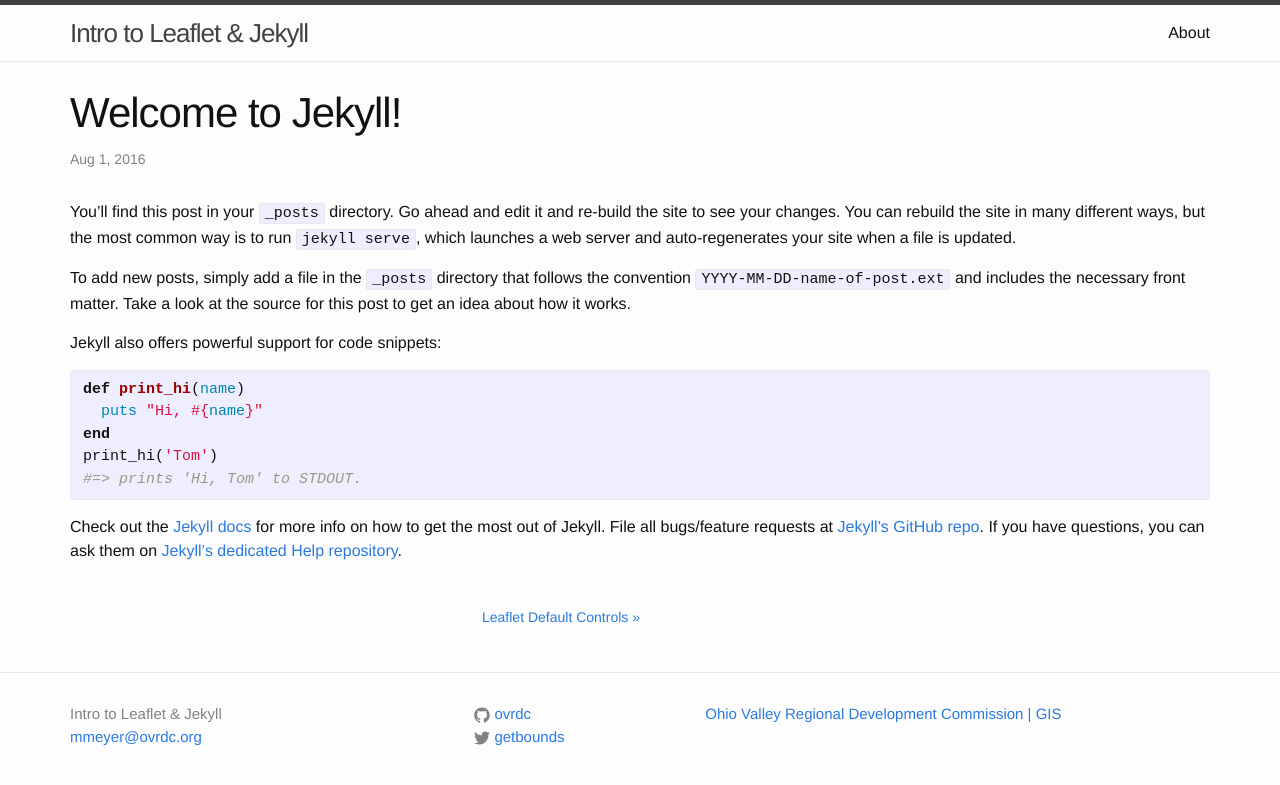
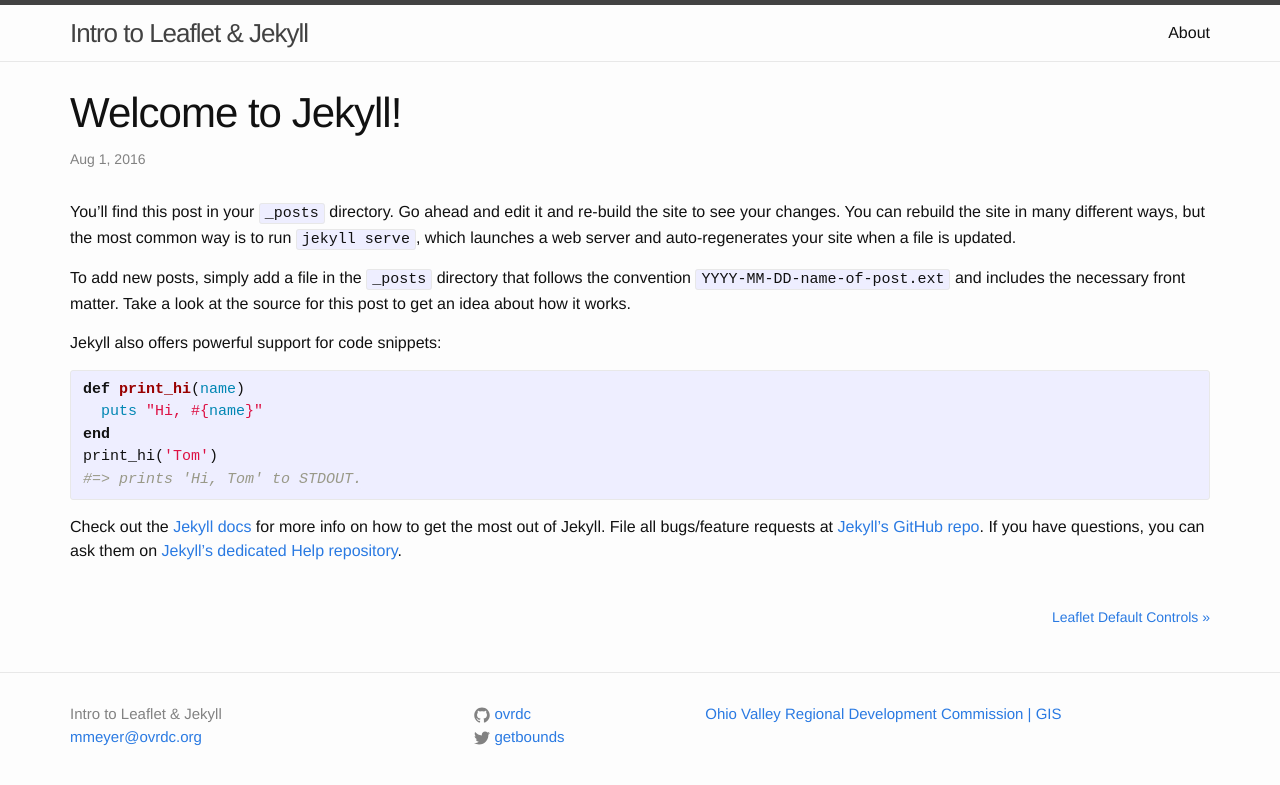
Before and after one commit to ovrdc/neohio-gis-2016-leaflet-jekyll-turf, a Jekyll site: the page built from _posts/2016-08-01-welcome-to-jekyll.markdown, in a window 1280 px wide. Shown: the top 785 px of the page. Built offline with Jekyll 4.4.1, drawn with Linux system fonts in a browser that asks for light colours.

Commit message:
Update post.html

```diff
--- a/_layouts/post.html
+++ b/_layouts/post.html
@@ -14,9 +14,11 @@
   <div class="PageNavigation">
   {% if page.previous.url %}
     <a class="prev" href="{{site.baseurl}}{{page.previous.url }}">&laquo; {{page.previous.title}}</a>
-  {% endif %}
   {% if page.next.url %}
     <a class="next" href="{{site.baseurl}}{{page.next.url }}">{{page.next.title}} &raquo;</a>
+  {% endif %}
+  {% else %}
+    <a class="next" style="width:100%" href="{{site.baseurl}}{{page.next.url }}">{{page.next.title}} &raquo;</a>
   {% endif %}
   </div>
 
```
